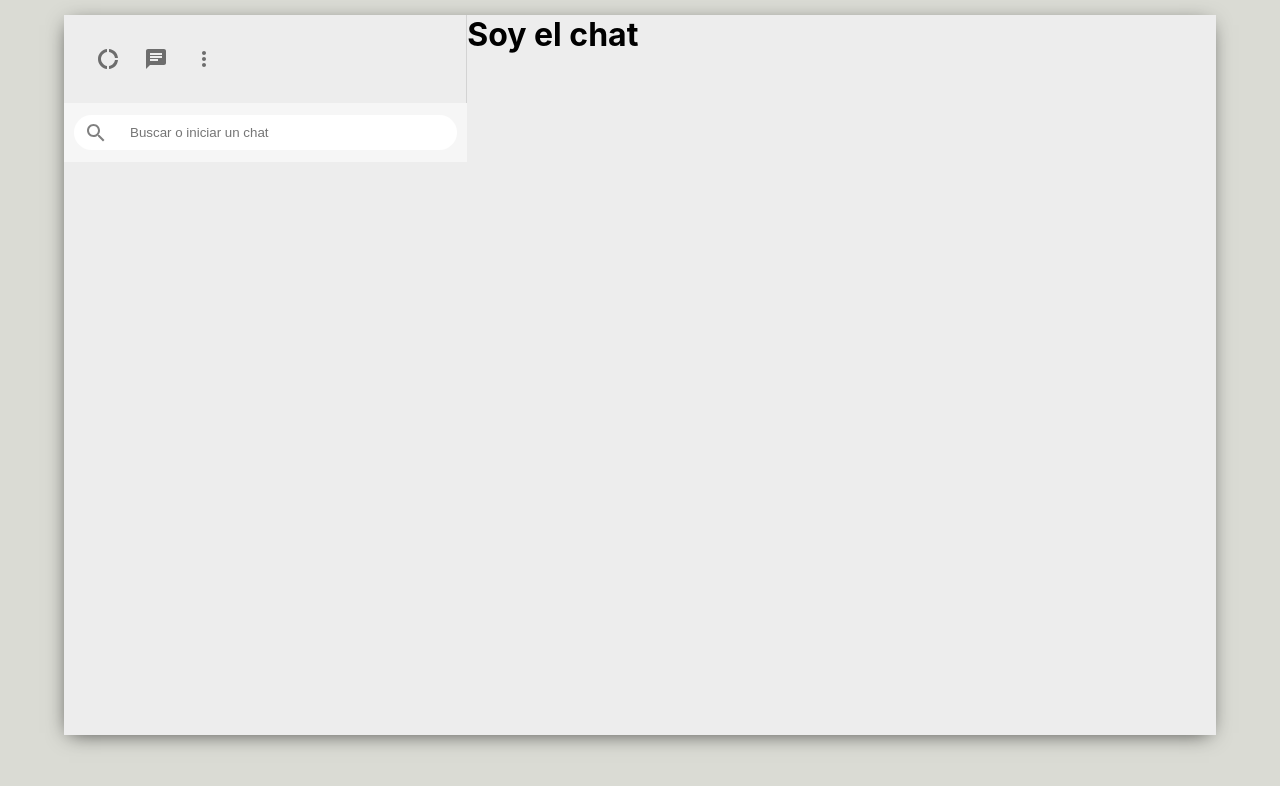
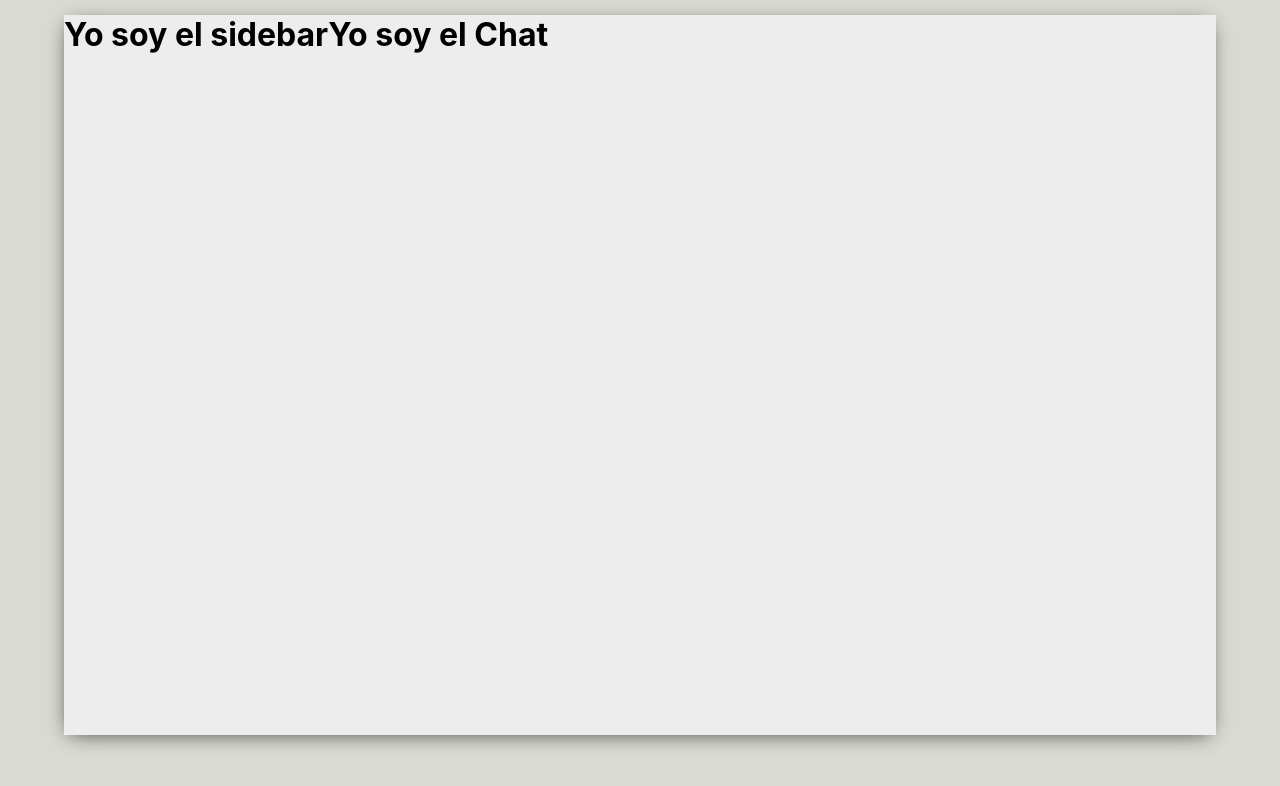
Before and after one commit to aldoecheverrria/whatsapp1b, a React (Create React App) app: page / in a window 1280 px wide. Shown: the top 786 px of the page. Built offline with nearby package versions, Linux system fonts and the light colour scheme.

Commit message:
nuestra primera parte del clon

```diff
--- a/src/App.css
+++ b/src/App.css
@@ -6,7 +6,7 @@
   display: grid;
   place-items: center;
   height: 100vh;
-  background-color: #dadbd4;
+  background-color: #dadbd3;
 }
 
 .app__body {
--- a/src/App.js
+++ b/src/App.js
@@ -1,13 +1,13 @@
 import './App.css';
-import Chat from './Chat';
 import Sidebar from './Sidebar';
+import Chat from './Chat'
 
 function App() {
   return (
     <div className="app">
       <div className="app__body">
         <Sidebar />
-        <Chat/>
+        <Chat />
       </div>
 
     </div>
--- a/src/Chat.css
+++ /dev/null
@@ -1,5 +0,0 @@
-.chat {
-  display: flex;
-  flex-direction: column;
-  flex: 0.65;
-}
--- a/src/Chat.js
+++ b/src/Chat.js
@@ -1,11 +1,9 @@
-import './Chat.css'
-
 function Chat() {
     return (
-        <div className="chat">
-            <h1>Soy el chat </h1>
+        <div>
+            <h1>Yo soy el Chat</h1>
         </div>
     )
 }
 
-export default Chat;
+export default Chat
--- a/src/Sidebar.css
+++ /dev/null
@@ -1,53 +0,0 @@
-.sidebar {
-  display: flex;
-  flex-direction: column;
-  flex: 0.35;
-}
-
-.sidebar__header {
-  display: flex;
-  justify-content: space-between;
-  padding: 20px;
-  border-right: 1px solid lightgray;
-}
-
-.sidebar__headerRight {
-  display: flex;
-  align-items: center;
-  justify-content: space-between;
-  min-width: 10vw;
-}
-
-.sidebar__headerRight > .MuiSvgIcon-root {
-  margin-left: 2vw;
-  font-size: 24px !important;
-}
-
-.sidebar__search {
-  display: flex;
-  align-items: center;
-  background-color: #f6f6f6;
-  height: 39px;
-  padding: 10px;
-}
-
-.sidebar__searchContainer {
-  display: flex;
-  align-items: center;
-  background-color: white;
-  width: 100%;
-  height: 35px;
-  border-radius: 20px;
-}
-
-.sidebar__searchContainer > .MuiSvgIcon-root {
-  color: gray;
-  padding: 10px;
-}
-
-.sidebar__searchContainer > input {
-  border: none;
-  outline-style: solid;
-  outline-width: 0;
-  margin-left: 10px;
-}
--- a/src/Sidebar.js
+++ b/src/Sidebar.js
@@ -1,37 +1,9 @@
-import './Sidebar.css'
-import DonutLargeIcon from '@material-ui/icons/DonutLarge';
-import ChatIcon from '@material-ui/icons/Chat';
-import MoreVertIcon from '@material-ui/icons/MoreVert';
-import { IconButton } from '@material-ui/core';
-import { SearchOutlined } from '@material-ui/icons'
-
 function Sidebar() {
     return (
-        <div className="sidebar">
-
-            <div className="sidebar__header">
-                <div className="sidebar__headerRight">
-                    <IconButton>
-                        <DonutLargeIcon/>
-
-                    </IconButton>
-                    <IconButton>
-                        <ChatIcon />
-                    </IconButton>
-                    <IconButton>
-                        <MoreVertIcon />
-                    </IconButton>
-                </div>
-            </div>
-            <div className="sidebar__search">
-                <div className="sidebar__searchContainer">
-                    <SearchOutlined />
-                    <input placeholder="Buscar o iniciar un chat" type="text"/>
-                </div>
-
-            </div>
+        <div>
+            <h1>Yo soy el sidebar</h1>
         </div>
     )
 }
 
-export default Sidebar;
+export default Sidebar
```
